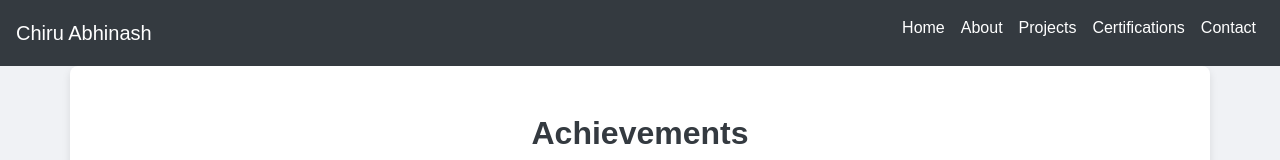
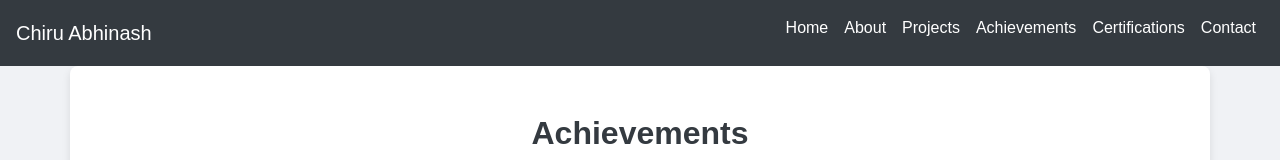
Before and after one commit to chiru-abhinash/Portfolio, a plain HTML site: page achievements.html in a window 1280 px wide. Shown: the top 160 px of the page. Drawn offline with nearby package versions, Linux system fonts and the light colour scheme.

Commit message:
Update achievements.html

```diff
--- a/achievements.html
+++ b/achievements.html
@@ -126,6 +126,7 @@
         <li class="nav-item"><a class="nav-link" href="index.html">Home</a></li>
         <li class="nav-item"><a class="nav-link" href="about.html">About</a></li>
         <li class="nav-item"><a class="nav-link" href="projects.html">Projects</a></li>
+        <li class="nav-item"><a class="nav-link" href="achievements.html">Achievements</a></li>
         <li class="nav-item"><a class="nav-link" href="certifications.html">Certifications</a></li>
         <li class="nav-item"><a class="nav-link" href="contact.html">Contact</a></li>
       </ul>
```
